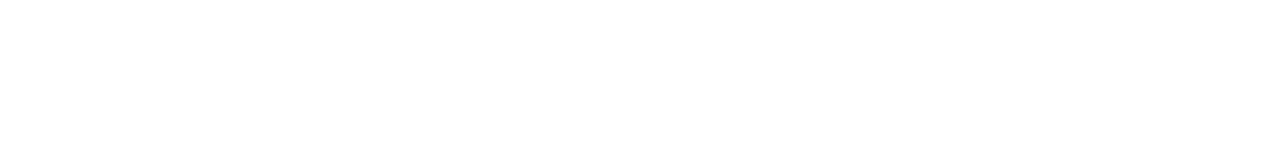
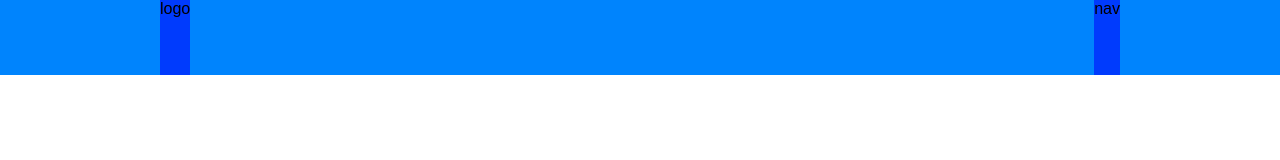
Before and after one commit to AlexNunzi/htmlcss-responsive-layout, a plain HTML site: page index.html in a window 1280 px wide. Drawn offline with Linux system fonts and the light colour scheme.

Commit message:
Crezione struttura header e inizio creazione struttura prima sezione di main

```diff
--- a/css/style.css
+++ b/css/style.css
@@ -5,14 +5,26 @@
     font-family: sans-serif;
 }
 
+:root{
+    --primary-color: #0084fd;
+    --secondary-color: #003bfd;
+}
+
 /* REGOLE DI DEBUG --------------------------------- */
+
 
 
 /* DEBUG HEADER ------------------------------------ */
 
+.debug .dbg-item{
+    background-color: var(--secondary-color);
+    height: 75px;
+}
 
 /* DEBUG MAIN -------------------------------------- */
-
+.debug .dbg-item{
+    background-color: var(--secondary-color);
+}
 
 /* DEBUG FOOTER ------------------------------------ */
 
@@ -20,11 +32,39 @@
 /* REGOLE DI CSS ----------------------------------- */
 /* REGOLE GENERALI --------------------------------- */
 
+.container{
+    max-width: 600px;
+    margin: 0 auto;
+}
 
+.d-flex{
+    display: flex;
+}
+
+.space-between{
+    justify-content: space-between;
+}
+
+.align-center{
+    align-items: center;
+}
 /* HEADER ------------------------------------------ */
+
+header{
+    height: 75px;
+    width: 100%;
+    background-color: var(--primary-color);
+    position: fixed;
+    top: 0;
+    left: 0;
+    z-index: 9999;
+}
+
 
 
 /* MAIN -------------------------------------------- */
+
+
 
 
 /* FOOTER ------------------------------------------ */
@@ -32,5 +72,16 @@
 
 /* MEDIA QUERY ------------------------------------- */
 
+@media screen and (min-width: 768px){
+    .container{
+        max-width: 730px;
+    }
+}
+
+@media screen and (min-width: 992px){
+    .container{
+        max-width: 960px;
+    }
+}
 
 /* ANIMAZIONI -------------------------------------- */
--- a/index.html
+++ b/index.html
@@ -8,14 +8,51 @@
         <link rel="stylesheet"  href="css/style.css">
         <title>Responsive layout</title>
     </head>
-    <body>
+    <body class="debug">
 
         <header>
-
+            <div class="container d-flex space-between align-center">
+                <div class="dbg-item">logo</div>
+                <div class="dbg-item">nav</div>
+            </div>
         </header>
 
         <main>
+            <section id="intro">
+                <div class="container d-flex">
+                    <div class="dbg-item">
+                        <div>titolo</div>
+                        <div>testo</div>
+                        <div>bottone</div>
+                        <div>immagine</div>
+                    </div>
 
+                    <div class="dbg-item">
+                        <div>immagine</div>
+                        <div>titolo</div>
+                        <div>testo</div>
+                    </div>
+
+                    <div class="dbg-item">
+                        <div>immagine</div>
+                        <div>titolo</div>
+                        <div>testo</div>
+                    </div>
+
+                    <div class="dbg-item">
+                        <div>immagine</div>
+                        <div>titolo</div>
+                        <div>testo</div>
+                    </div>
+
+                    <div class="dbg-item">
+                        <div>immagine</div>
+                        <div>titolo</div>
+                        <div>testo</div>
+                    </div>
+
+                </div>
+            </section>
         </main>
 
         <footer>
```
